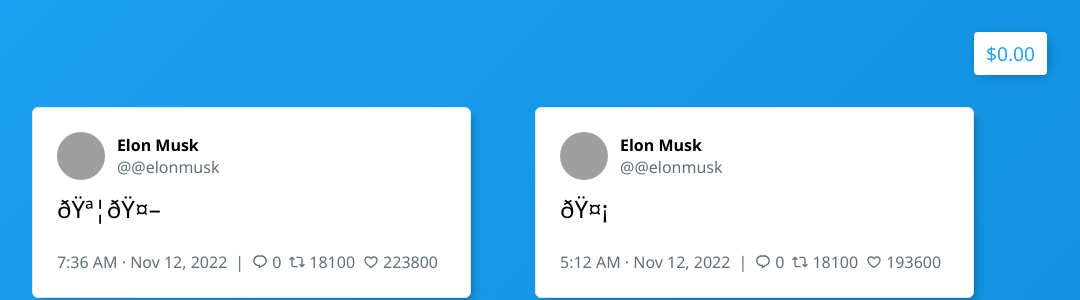
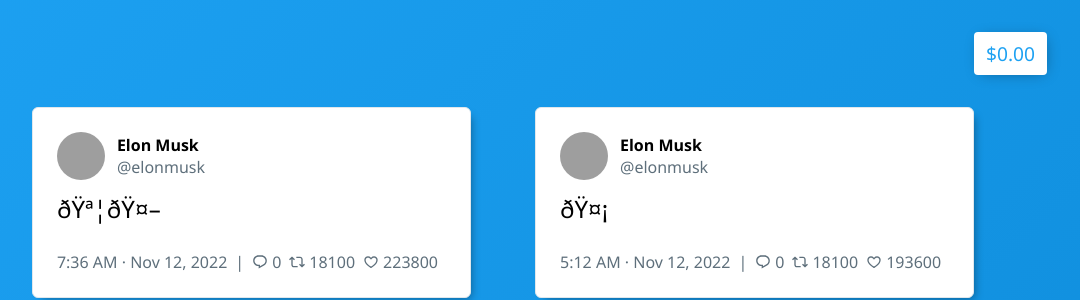
Before and after one commit to GUH-2022-LWSN/frontend, a React (Create React App) app: page / in a window 1280 px wide. Both pictures are taken after a click on the button "Start Game". Shown: the top 300 px of the page, without its empty margins (137-1217 px from the left). Built offline with nearby package versions, Linux system fonts and the light colour scheme; grey boxes are pictures that could not be loaded.

Commit message:
Remove duplicate @

```diff
--- a/src/components/Tweet.tsx
+++ b/src/components/Tweet.tsx
@@ -52,7 +52,7 @@
                         {company.name}
                         <div ref={checkmarkPosition} />
                     </div>
-                    <div className={styles.handle}>@{company.handle}</div>
+                    <div className={styles.handle}>{company.handle}</div>
                 </div>
             </div>
             <div className={styles.body}>{tweet.body}</div>
```
